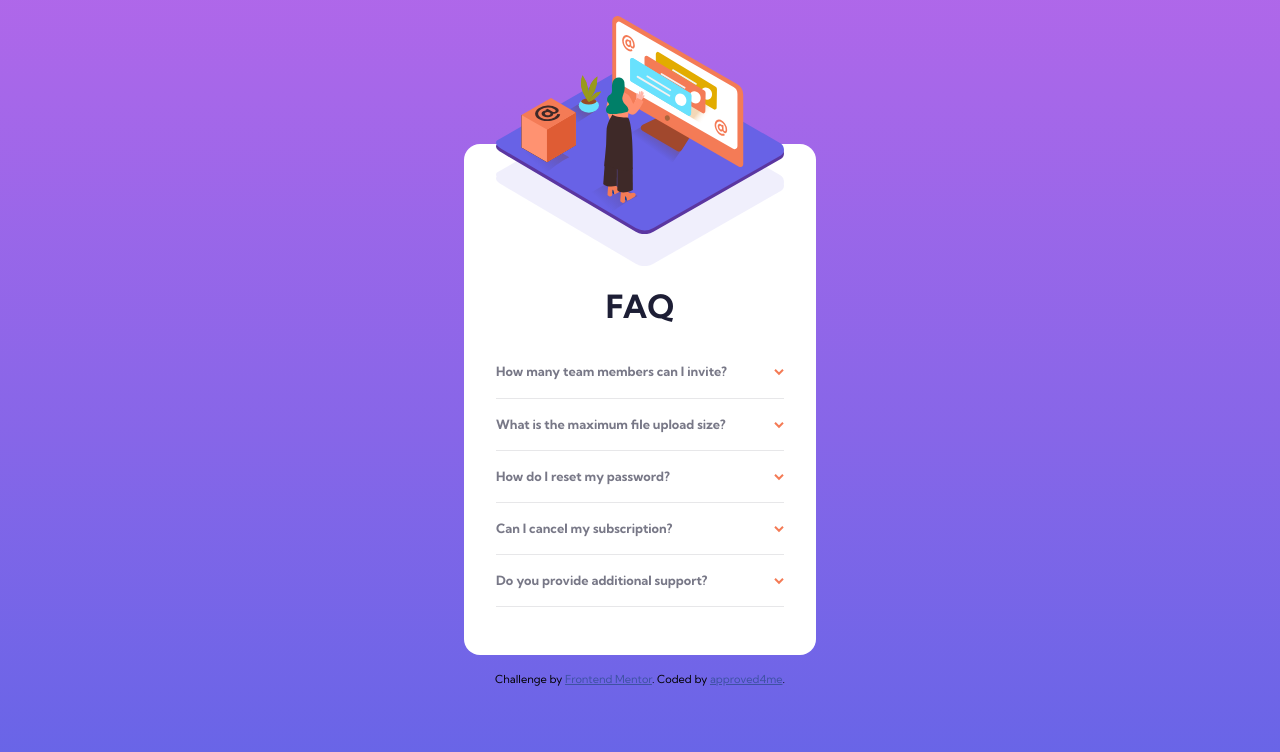
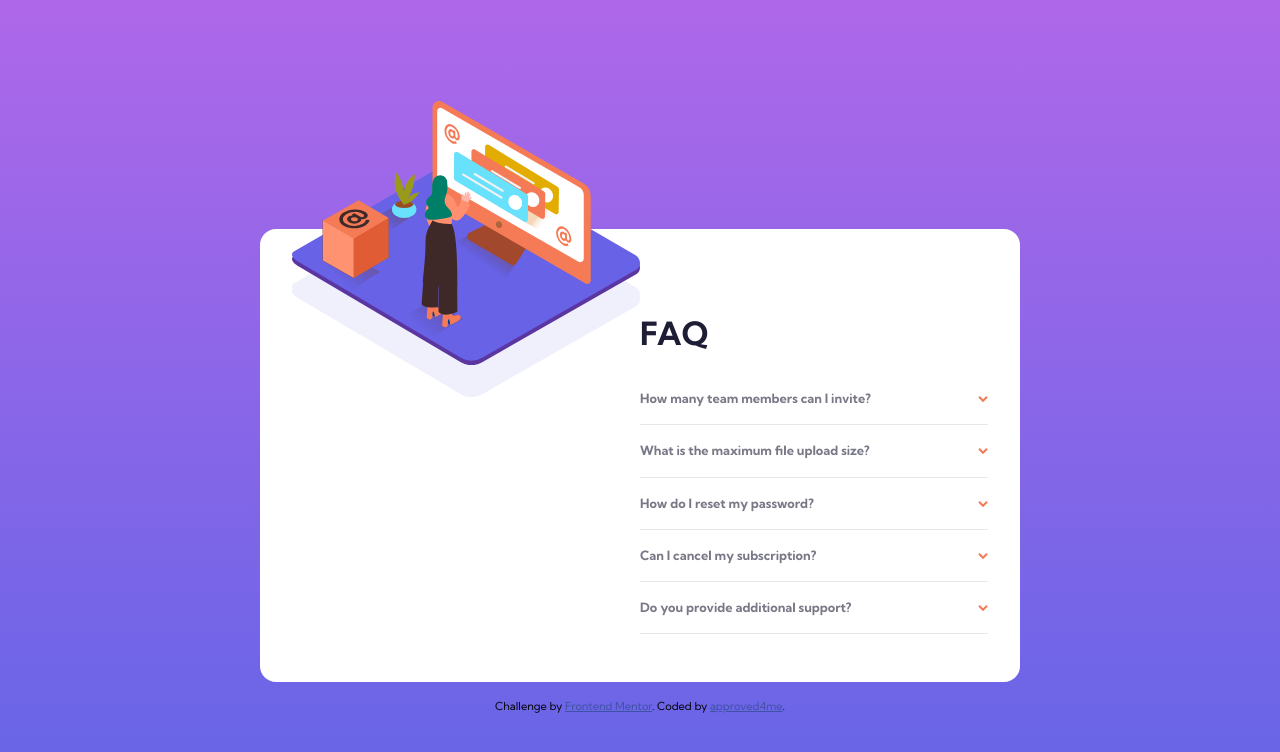
Before and after one commit to approved4me/FM-faq-accordion-card, a plain HTML site: page index.html in a window 1280 px wide. Drawn offline with Linux system fonts and the light colour scheme.

Commit message:
desktop version styling start

```diff
--- a/index.html
+++ b/index.html
@@ -22,14 +22,15 @@
           <img src="./images/illustration-woman-online-mobile.svg" alt="Illustration of a Woman and a giant display">
           <div class="card_image_box"></div>
         </div>
+        <div class="wrapper">
           <h1>FAQ</h1>
           <div class="accordion">
-
             <div class="accordion_element">
               <div class="accordion_question">How many team members can I invite?
                 <div class="arrow"><img src="./images/icon-arrow-down.svg" alt=""></div>
               </div>
-            <div class="accordion_answer">You can invite up to 2 additional users on the Free plan. There is no limit on
+              <div class="accordion_answer">You can invite up to 2 additional users on the Free plan. There is no limit
+                on
                 team members for the Premium plan.</div>
             </div>
             <div class="accordion_element">
@@ -51,7 +52,8 @@
               <div class="accordion_question"> Can I cancel my subscription?
                 <div class="arrow"><img src="./images/icon-arrow-down.svg" alt=""></div>
               </div>
-            <div class="accordion_answer">Yes! Send us a message and we’ll process your request no questions asked.</div>
+              <div class="accordion_answer">Yes! Send us a message and we’ll process your request no questions asked.
+              </div>
             </div>
             <div class="accordion_element">
               <div class="accordion_question">Do you provide additional support?
@@ -60,7 +62,7 @@
               <div class="accordion_answer">Chat and email support is available 24/7. Phone lines are open during normal
                 business hours.</div>
             </div>
-
+          </div>
         </div>
       </div>
     </article>
--- a/script.js
+++ b/script.js
@@ -10,7 +10,6 @@ for (i = 0; i < accordion.length; i++) {
 function hideAll() {
     for (i = 0; i < accordion.length; i++) {
         accordion[i].classList.toggle("active", false);
-
     }
 }
 
--- a/style.css
+++ b/style.css
@@ -134,6 +134,7 @@ main {
   transition: 350ms all;
 }
 
+/* ACTIVE CLASS */
 .accordion_element.active .accordion_answer {
   height: auto;
   opacity: 1;
@@ -144,6 +145,9 @@ main {
   transform: rotate(180deg);
 }
 
+.accordion_element.active .accordion_question {
+  color: var(--primary-dark_blue);
+}
 
 
 
@@ -156,3 +160,37 @@ main {
 .attribution a {
   color: hsl(228, 45%, 44%);
 }
+
+
+@media only screen and (min-width: 60rem) {
+
+  body {
+    justify-content: center;
+    padding: 10rem;
+  }
+
+  main {
+    margin: 1rem auto;
+    max-width: 100%;
+    }
+
+  .card {
+    display: flex;
+    flex-direction: row;
+  }
+
+  .card h1 {
+    text-align: left;
+  }
+
+  /* main {
+    width: 100%;
+    flex-direction: row;
+  } */
+
+  /* article {
+    display: flex;
+    /* align-items: center; */
+  } */
+
+}
```
Lines whose indentation alone changed are shown as unchanged.
